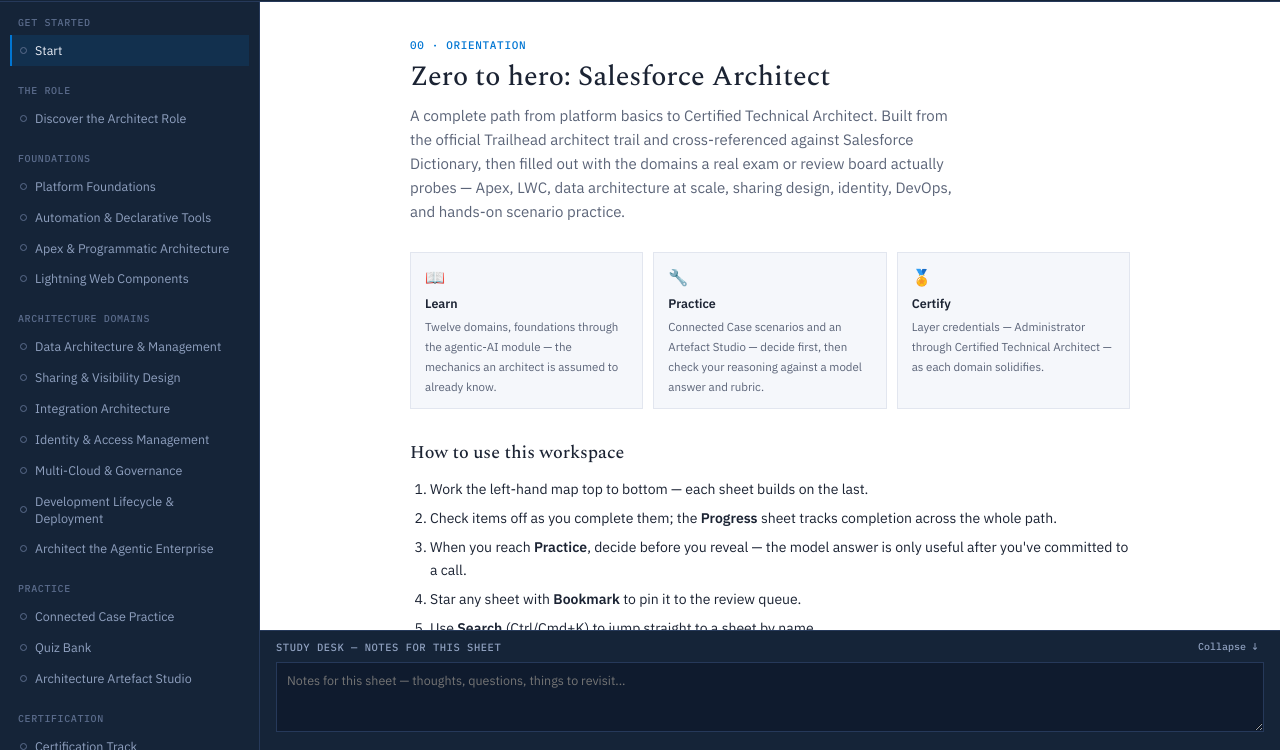
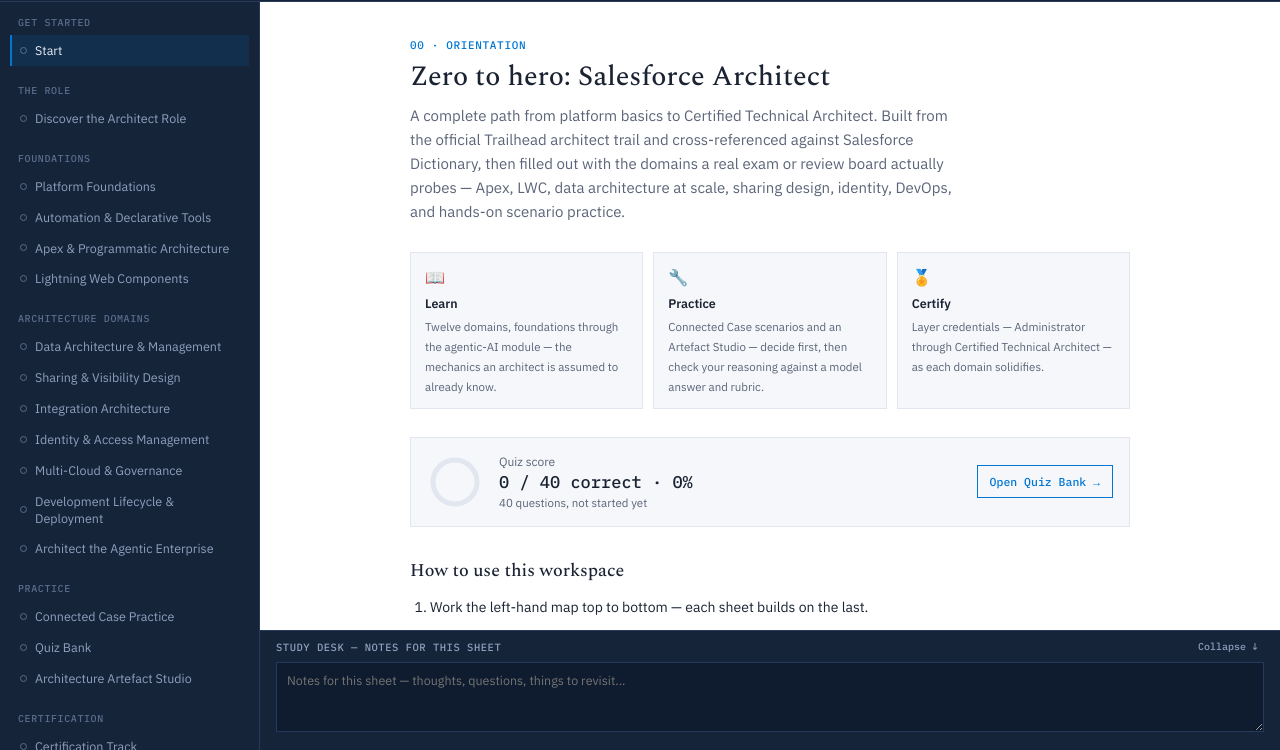
Before and after one commit to MyintP/SalesForceArchitect, a plain HTML site: page index.html in a window 1280 px wide. Shown: the part 50-800 px from the top of the page. Drawn offline with nearby package versions, Linux system fonts and the light colour scheme.

Commit message:
Add quiz score summary tile to Start sheet

```diff
--- a/app.js
+++ b/app.js
@@ -47,6 +47,32 @@ function itemRow(id, title, note, tag){
 
 function kad(icon, title, desc){
   return `<div class="kad-card"><span class="k-icon">${icon}</span><b>${title}</b><span>${desc}</span></div>`;
+}
+
+function quizSummaryTile(){
+  const total = QUIZ_BANK.length;
+  const attempted = QUIZ_BANK.filter(q => quizAnswers[q.id] !== undefined).length;
+  const correct = QUIZ_BANK.filter(q => quizAnswers[q.id] === q.correct).length;
+  const pct = total ? Math.round((correct / total) * 100) : 0;
+  const circumference = 138.2;
+  const offset = circumference - (pct / 100) * circumference;
+  const subtext = attempted
+    ? `${correct} / ${attempted} attempted correct &middot; ${total - attempted} left to try`
+    : `${total} questions, not started yet`;
+  return `<div class="progress-summary quiz-summary-tile">
+    <svg class="progress-ring" viewBox="0 0 56 56">
+      <circle cx="28" cy="28" r="22" fill="none" stroke="#E2E6EF" stroke-width="5"></circle>
+      <circle cx="28" cy="28" r="22" fill="none" stroke="#0176D3" stroke-width="5"
+        stroke-dasharray="${circumference}" stroke-dashoffset="${offset}" stroke-linecap="round"
+        transform="rotate(-90 28 28)"></circle>
+    </svg>
+    <div>
+      <p class="p-label">Quiz score</p>
+      <p class="p-count">${correct} / ${total} correct &middot; ${pct}%</p>
+      <p class="quiz-summary-sub">${subtext}</p>
+    </div>
+    <a href="#quiz" class="quiz-summary-link">Open Quiz Bank &#8594;</a>
+  </div>`;
 }
 
 function quizQuestionHtml(q, num){
@@ -191,6 +217,7 @@ const SHEETS = [
           ${kad('🔧', 'Practice', 'Connected Case scenarios and an Artefact Studio — decide first, then check your reasoning against a model answer and rubric.')}
           ${kad('🏅', 'Certify', 'Layer credentials — Administrator through Certified Technical Architect — as each domain solidifies.')}
         </div>
+        ${quizSummaryTile()}
         <h2 class="section-h">How to use this workspace</h2>
         <ol class="step-list">
           <li>Work the left-hand map top to bottom — each sheet builds on the last.</li>
--- a/styles.css
+++ b/styles.css
@@ -306,6 +306,25 @@ ol.step-list li, ul.plain-list li{
 .progress-summary .p-label{font-size:12px;color:var(--canvas-ink-muted);margin:0 0 2px;}
 .progress-summary .p-count{font-family:'IBM Plex Mono',monospace;font-size:17px;color:var(--canvas-ink);margin:0;}
 
+.quiz-summary-tile{margin-bottom:24px;}
+.quiz-summary-sub{
+  font-size:11.5px;
+  color:var(--canvas-ink-muted);
+  margin:2px 0 0;
+}
+.quiz-summary-link{
+  margin-left:auto;
+  flex-shrink:0;
+  font-family:'IBM Plex Mono',monospace;
+  font-size:11.5px;
+  color:var(--accent);
+  text-decoration:none;
+  border:1px solid var(--accent);
+  padding:8px 12px;
+  white-space:nowrap;
+}
+.quiz-summary-link:hover{background:var(--accent);color:#fff;}
+
 .sheet-progress-table{width:100%;border-collapse:collapse;margin-bottom:20px;}
 .sheet-progress-table td{padding:8px 4px;border-top:1px solid var(--canvas-border);font-size:13px;}
 .sheet-progress-table td:first-child{color:var(--canvas-ink);cursor:pointer;}
```
